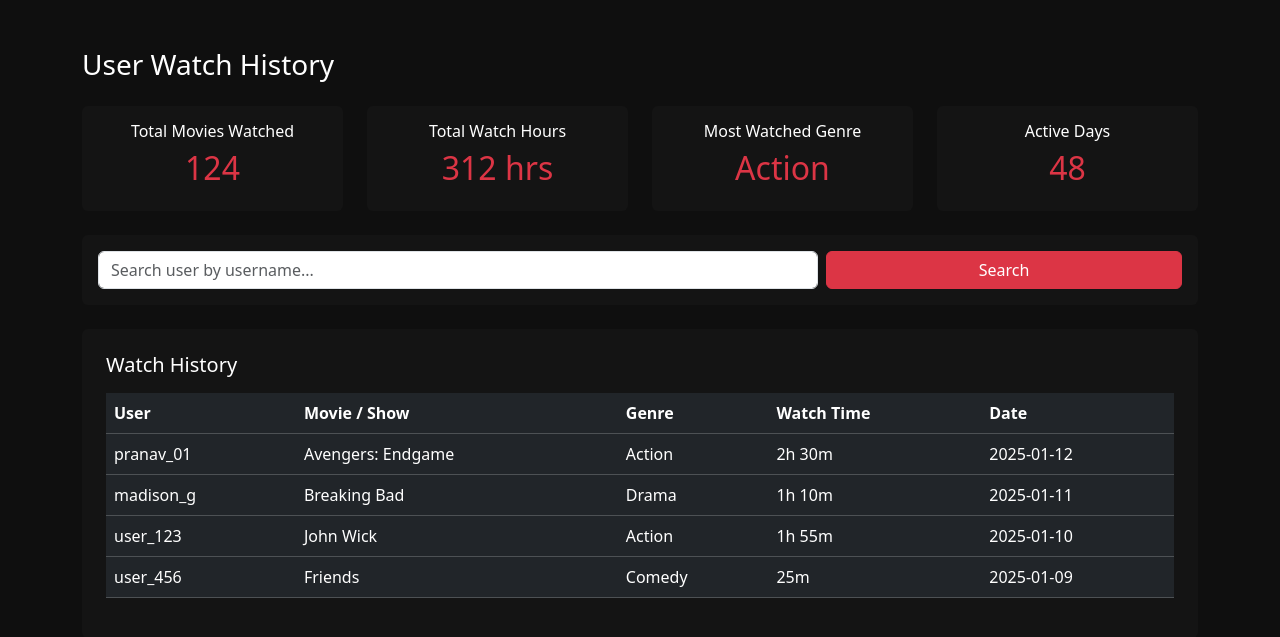
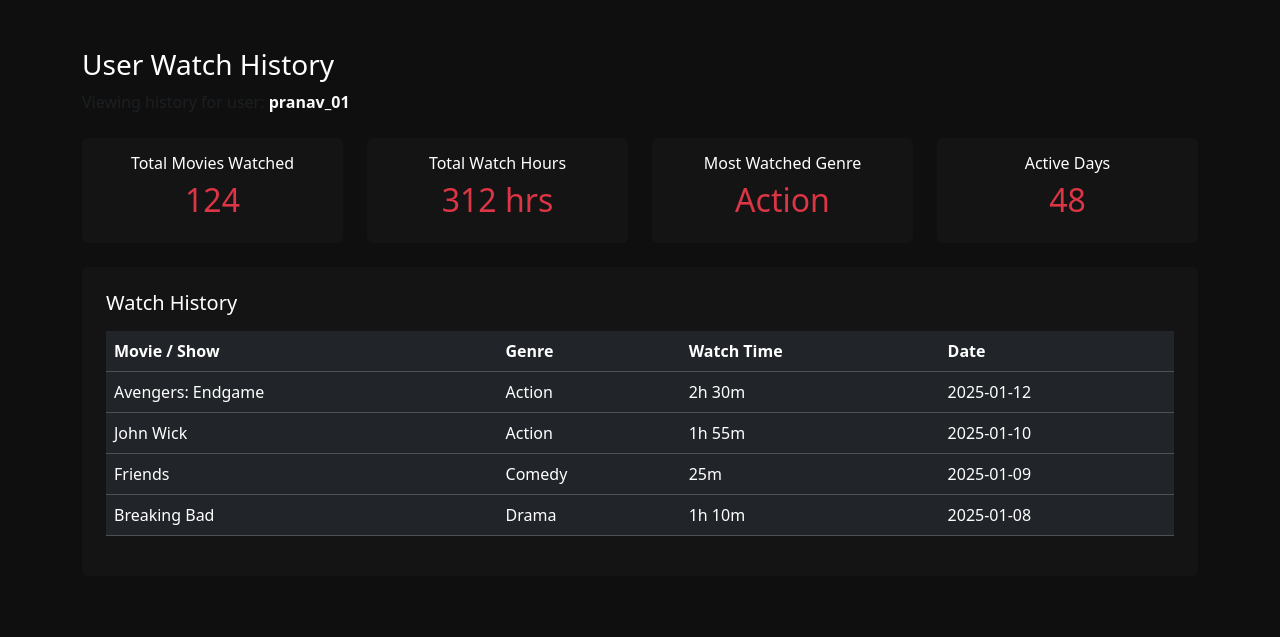
Before and after one commit to Pranavv46/ott, a Django app: page /userhistory/ in a window 1280 px wide. Shown: the part 56-693 px from the top of the page. Run offline with Django 4.2, Linux system fonts and the light colour scheme.

Commit message:
ottadmin

```diff
--- a/ottproject/movie/templates/userhistory.html
+++ b/ottproject/movie/templates/userhistory.html
@@ -51,10 +51,13 @@
     </div>
 </nav>
 
-<!-- SUMMARY CARDS -->
+<!-- USER WATCH HISTORY -->
 <div class="container mt-5">
-    <h3 class="mb-4">User Watch History</h3>
 
+    <h3 class="mb-2">User Watch History</h3>
+    <p class="text-muted mb-4">Viewing history for user: <strong class="text-light">pranav_01</strong></p>
+
+    <!-- SUMMARY CARDS -->
     <div class="row g-4 mb-4">
         <div class="col-md-3">
             <div class="card p-3 text-center">
@@ -86,31 +89,12 @@
     </div>
 
     <!-- WATCH HISTORY TABLE -->
-    <!-- SEARCH USER -->
-<div class="card p-3 mb-4">
-    <div class="row g-2 align-items-center">
-        <div class="col-md-8">
-            <input
-                type="text"
-                class="form-control"
-                placeholder="Search user by username..."
-            >
-        </div>
-        <div class="col-md-4 d-grid">
-            <button class="btn btn-danger">Search</button>
-        </div>
-    </div>
-</div>
-
-<!-- WATCH HISTORY TABLE -->
-<div class="card p-4">
-
+    <div class="card p-4">
         <h5 class="mb-3">Watch History</h5>
 
         <table class="table table-dark table-hover align-middle">
             <thead>
                 <tr>
-                    <th>User</th>
                     <th>Movie / Show</th>
                     <th>Genre</th>
                     <th>Watch Time</th>
@@ -119,36 +103,33 @@
             </thead>
             <tbody>
                 <tr>
-                    <td>pranav_01</td>
                     <td>Avengers: Endgame</td>
                     <td>Action</td>
                     <td>2h 30m</td>
                     <td>2025-01-12</td>
                 </tr>
                 <tr>
-                    <td>madison_g</td>
-                    <td>Breaking Bad</td>
-                    <td>Drama</td>
-                    <td>1h 10m</td>
-                    <td>2025-01-11</td>
-                </tr>
-                <tr>
-                    <td>user_123</td>
                     <td>John Wick</td>
                     <td>Action</td>
                     <td>1h 55m</td>
                     <td>2025-01-10</td>
                 </tr>
                 <tr>
-                    <td>user_456</td>
                     <td>Friends</td>
                     <td>Comedy</td>
                     <td>25m</td>
                     <td>2025-01-09</td>
                 </tr>
+                <tr>
+                    <td>Breaking Bad</td>
+                    <td>Drama</td>
+                    <td>1h 10m</td>
+                    <td>2025-01-08</td>
+                </tr>
             </tbody>
         </table>
     </div>
+
 </div>
 
 <!-- Bootstrap JS -->
--- a/ottproject/movie/views.py
+++ b/ottproject/movie/views.py
@@ -16,3 +16,5 @@ def addmovie(request):
     return render(request,"addmovie.html")
 def userhistory(request):
     return render(request,"userhistory.html")
+def view(request):
+    return render(request,"view.html")
--- a/ottproject/ottproject/urls.py
+++ b/ottproject/ottproject/urls.py
@@ -27,4 +27,5 @@ urlpatterns = [
     path('edituser/', views.edituser ),
     path('addmovie/', views.addmovie ),
     path('userhistory/', views.userhistory ),
+    path('view/', views.view ),
 ]
```
Also changed, not shown: ottproject/movie/templates/edituser.html (+6 -3 lines), ottproject/movie/templates/view.html (added, +80 -0 lines).
